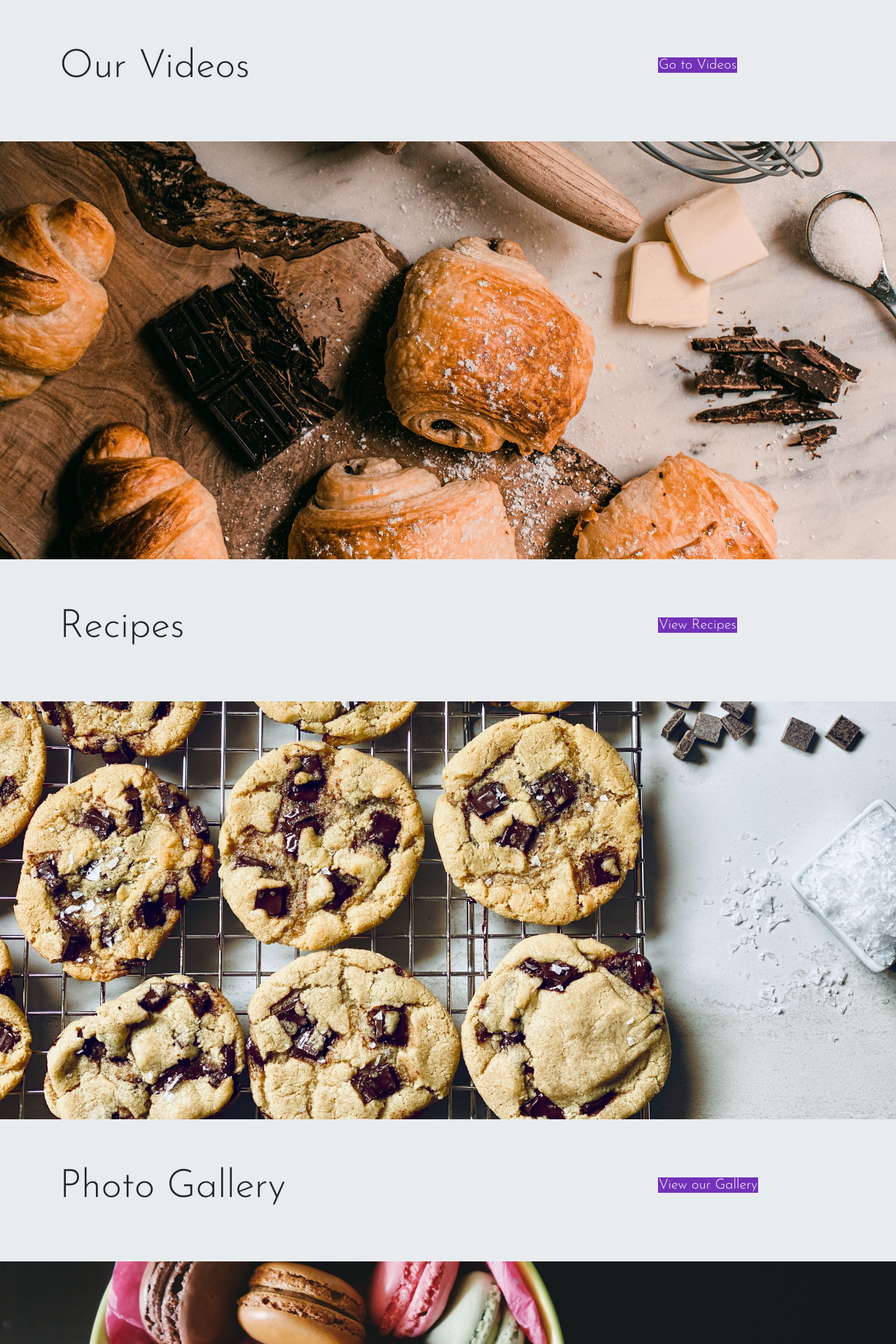
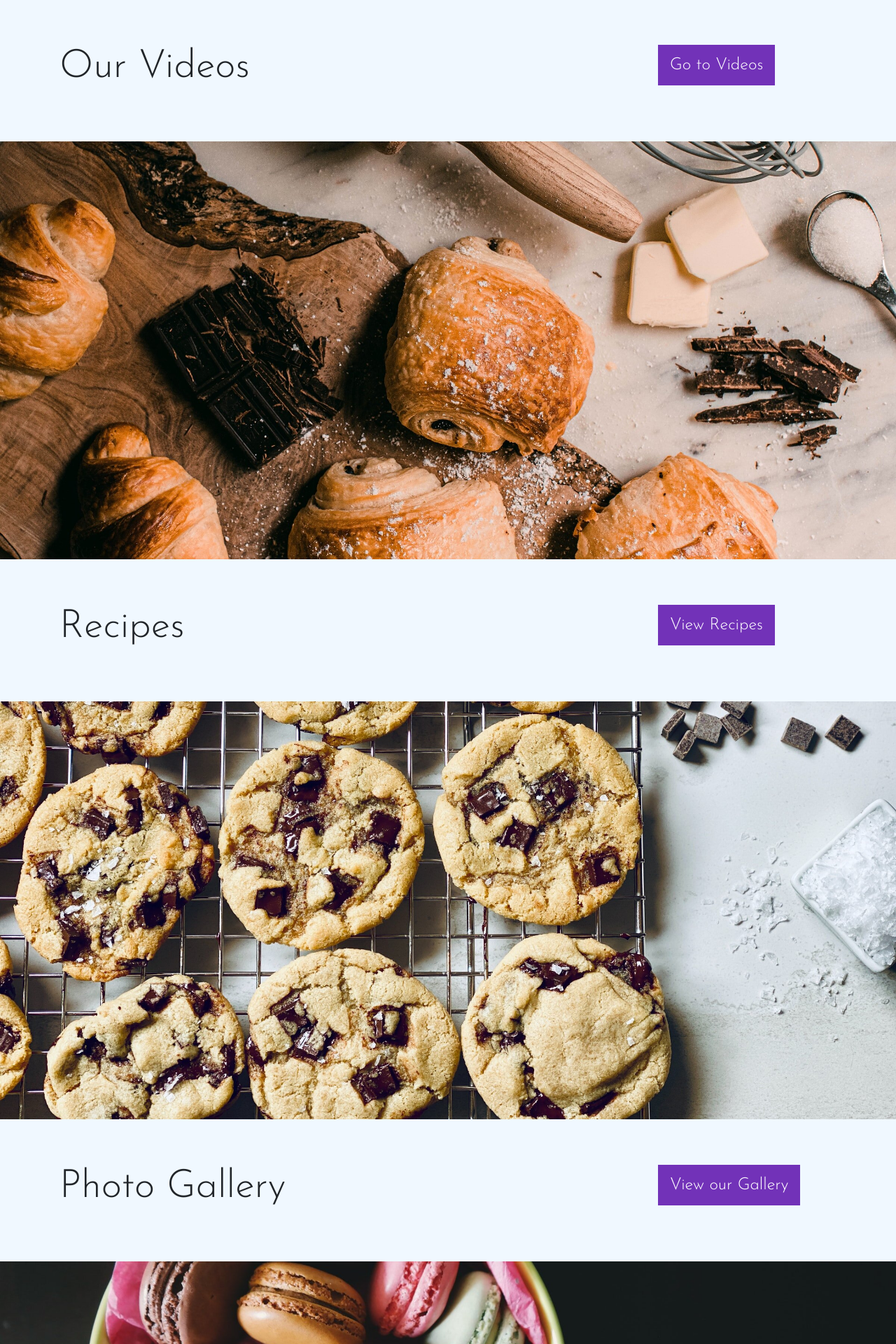
Before and after one commit to Code-Institute-Submissions/fourth-milestone-project-1, a Django app: page / in a window 1280 px wide. Shown: the part 1041-2961 px from the top of the page at 70% size. Run offline with Django 3.2, Linux system fonts and the light colour scheme; data that the repository does not hold is empty; some libraries are stand-ins or nearby versions.

Commit message:
Created styles for home page classes in base css, tweaked footer

```diff
--- a/static/css/base.css
+++ b/static/css/base.css
@@ -121,6 +121,11 @@ input {
     justify-content: center;
 }
 
+.home-button {
+    padding: 1rem;
+    font-size: 1.5rem;
+}
+
 .submit-button {
     border-radius: 0;
     color: #fff;
@@ -237,12 +242,26 @@ input {
 
 #page-container {
     position: relative;
-    min-height: 100%;
+    min-height: 100vh;
 }
 
 .footer {
-    background-color: #e6e6e6;
+    background-color: #fff;
     height: 120px;
     width: 100%;
     line-height: 120px;
 }
+
+.jumbotron {
+    background-color: #f0f8ff;
+}
+
+#shop-section-home > .jumbotron {
+    height: 100vh;
+    background-image: url('/static/images/littlecakes.jpg');
+    background-size: cover;
+}
+
+.home-title {
+    font-weight: 400;
+}
```
